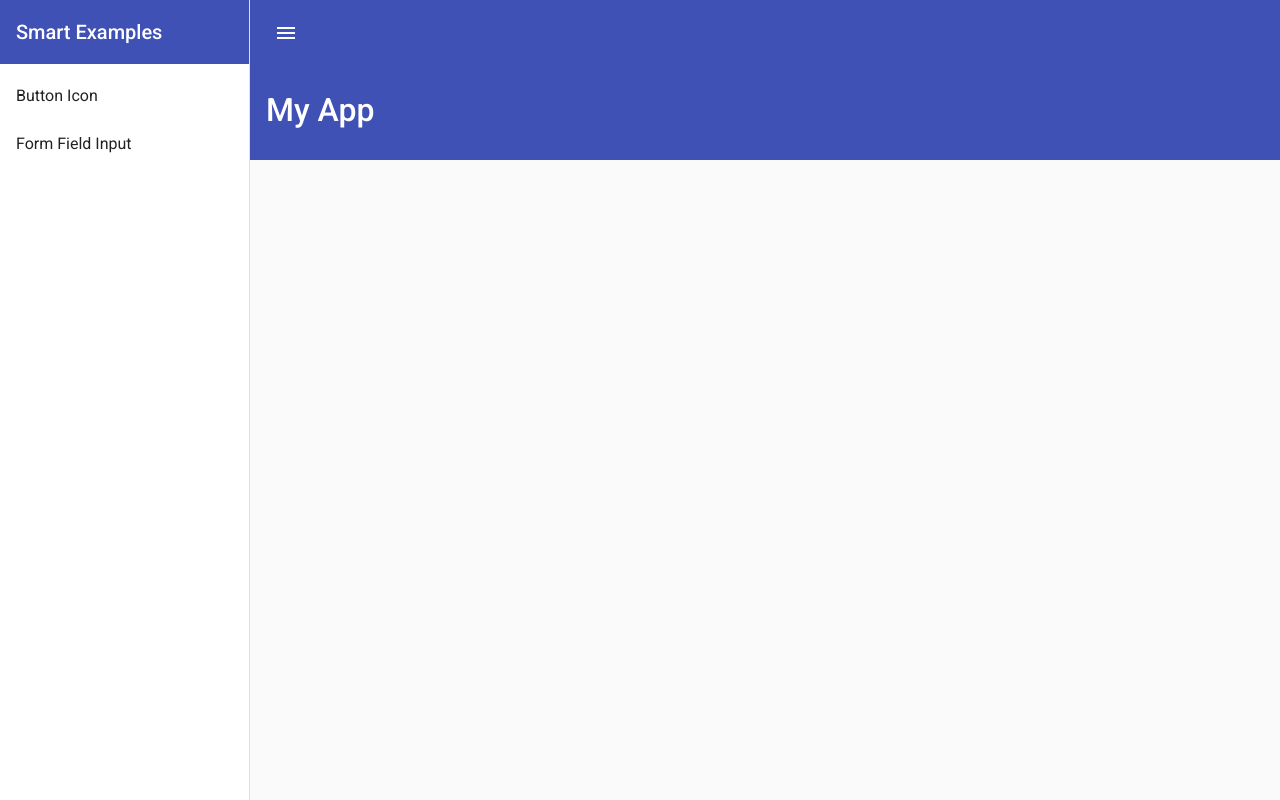
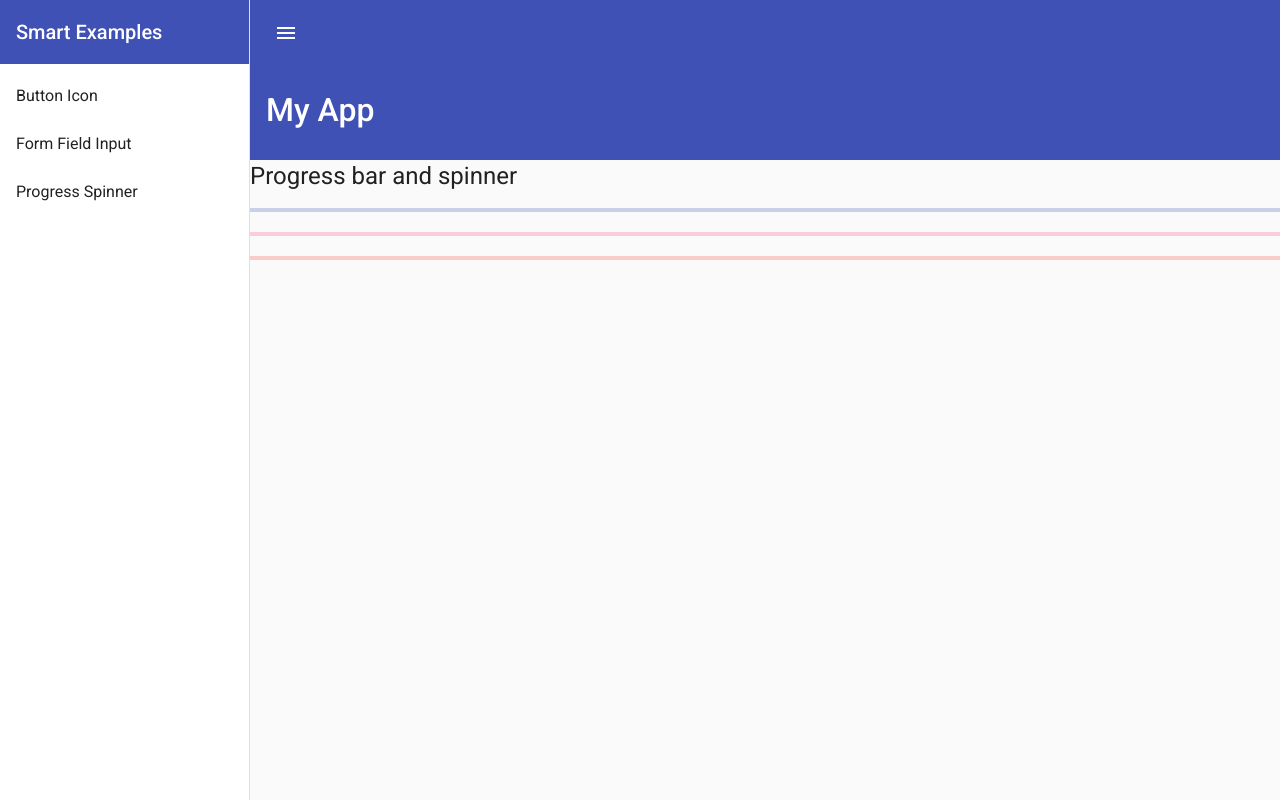
Before and after one commit to RodrigoSouzaCamelo/RxJS-Angular-Material, an Angular app in the folder Angular-Material/: page /progress-spinner in a window 1280 px wide. Before the commit this address led to /. Built offline with nearby package versions, Linux system fonts and the light colour scheme.

Commit message:
Adicionando a rota para a tela de exemplo de barra de progresso

```diff
--- a/Angular-Material/src/app/app-routing.module.ts
+++ b/Angular-Material/src/app/app-routing.module.ts
@@ -2,10 +2,12 @@ import { NgModule } from '@angular/core';
 import { RouterModule, Routes } from '@angular/router';
 import { ButtonsIconsComponent } from './buttons-icons/buttons-icons.component';
 import { FormFieldInputComponent } from './form-field-input/form-field-input.component';
+import { ProgressSpinnerComponent } from './progress-spinner/progress-spinner.component';
 
 const routes: Routes = [
   { path: 'button-icon', component: ButtonsIconsComponent },
-  { path: 'form-field-input-component', component: FormFieldInputComponent },
+  { path: 'form-field-input', component: FormFieldInputComponent },
+  { path: 'progress-spinner', component: ProgressSpinnerComponent },
 ];
 
 @NgModule({
--- a/Angular-Material/src/app/app.component.html
+++ b/Angular-Material/src/app/app.component.html
@@ -11,7 +11,8 @@
 
     <mat-nav-list>
       <a mat-list-item routerLink='button-icon'>Button Icon</a>
-      <a mat-list-item routerLink='form-field-input-component'>Form Field Input</a>
+      <a mat-list-item routerLink='form-field-input'>Form Field Input</a>
+      <a mat-list-item routerLink='progress-spinner'>Progress Spinner</a>
     </mat-nav-list>
   </mat-sidenav>
 
--- a/Angular-Material/src/app/app.module.ts
+++ b/Angular-Material/src/app/app.module.ts
@@ -8,12 +8,14 @@ import { MaterialModule } from './material/material.module';
 import { ButtonsIconsComponent } from './buttons-icons/buttons-icons.component';
 import { FormFieldInputComponent } from './form-field-input/form-field-input.component';
 import { FormsModule } from '@angular/forms';
+import { ProgressSpinnerComponent } from './progress-spinner/progress-spinner.component';
 
 @NgModule({
   declarations: [
     AppComponent,
     ButtonsIconsComponent,
-    FormFieldInputComponent
+    FormFieldInputComponent,
+    ProgressSpinnerComponent
   ],
   imports: [
     FormsModule,
--- /dev/null
+++ b/Angular-Material/src/app/progress-spinner/progress-spinner.component.html
@@ -0,0 +1,8 @@
+<h1>Progress bar and spinner</h1>
+
+<mat-progress-bar color="primary"></mat-progress-bar>
+<br />
+<mat-progress-bar color="accent"></mat-progress-bar>
+<br />
+<mat-progress-bar color="warn"></mat-progress-bar>
+<br />
--- /dev/null
+++ b/Angular-Material/src/app/progress-spinner/progress-spinner.component.ts
@@ -0,0 +1,15 @@
+import { Component, OnInit } from '@angular/core';
+
+@Component({
+  selector: 'app-progress-spinner',
+  templateUrl: './progress-spinner.component.html',
+  styleUrls: ['./progress-spinner.component.scss']
+})
+export class ProgressSpinnerComponent implements OnInit {
+
+  constructor() { }
+
+  ngOnInit(): void {
+  }
+
+}
```
Also changed, not shown: Angular-Material/src/app/material/material.module.ts (+12 -1 lines), Angular-Material/src/app/progress-spinner/progress-spinner.component.scss (added).
